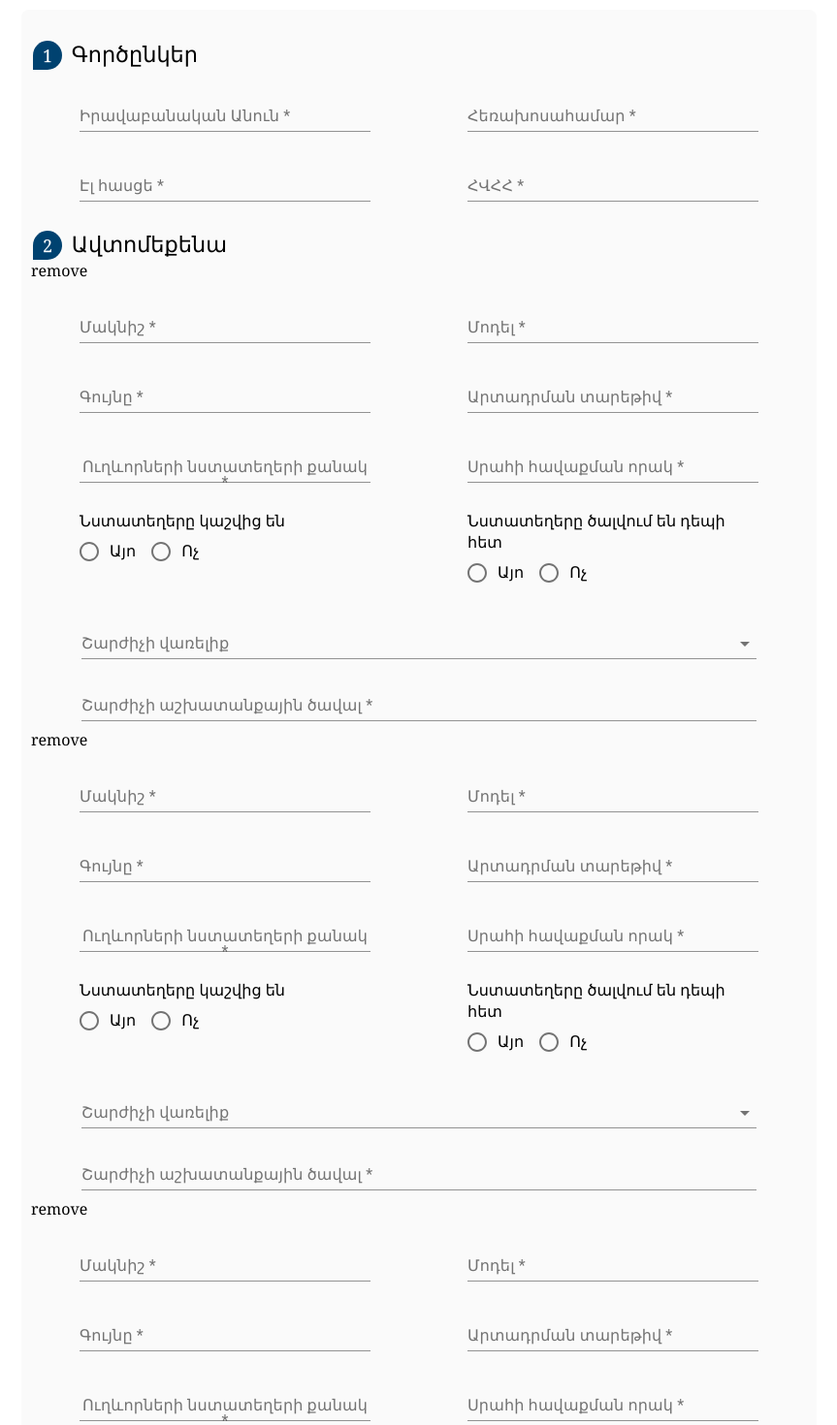
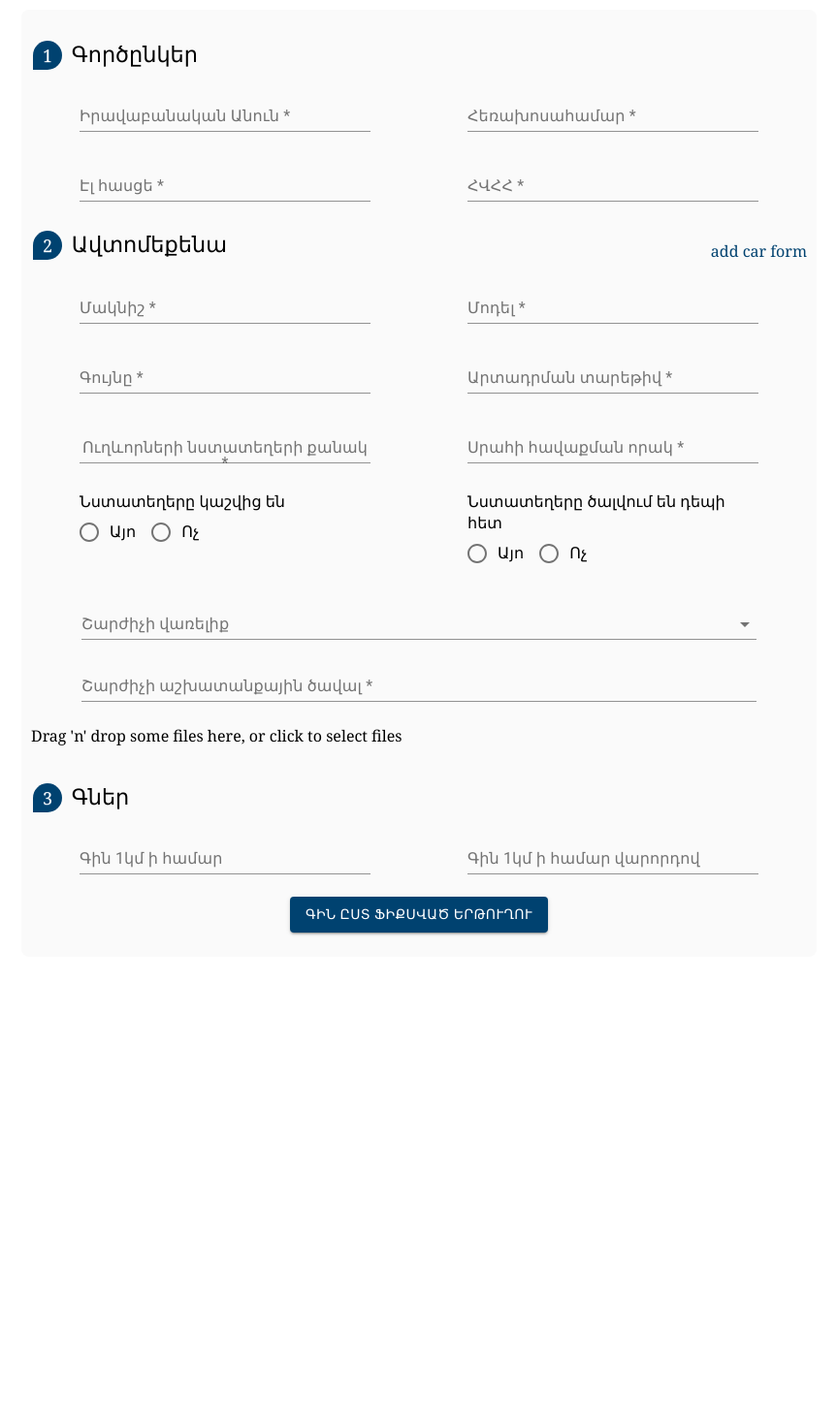
Before and after one commit to mherdv/rentCarsForm, a React (Create React App) app: page / in a window 1280 px wide. Shown: the top 1470 px of the page at 97% size, without its empty margins (208-1071 px from the left). After the commit the page ends 997 px from the top, so only its background shows below. Built offline with nearby package versions, Linux system fonts and the light colour scheme.

Commit message:
cars form adding removing  dropzonn

```diff
--- a/src/App.js
+++ b/src/App.js
@@ -26,7 +26,7 @@ function App() {
     partnerInfo: {
 
     },
-    cars: [{},{},{}]
+    cars: [{}]
   });
 
 
--- a/src/componts/cars/Cars.js
+++ b/src/componts/cars/Cars.js
@@ -1,4 +1,4 @@
-import React, { useContext, useState, useEffect } from 'react';
+import React, { useContext, useState, useEffect, Fragment } from 'react';
 import { makeStyles } from '@material-ui/core/styles';
 import TextField from '@material-ui/core/TextField';
 import Grid from '@material-ui/core/Grid';
@@ -12,7 +12,7 @@ import Select from '@material-ui/core/Select';
 
 
 import UserContext from '../../contextBigForm'
-// import ReactDropzone from 'react-dropzone';
+import ReactDropzone from 'react-dropzone';
 // import request from "superagent";
 
 const useStyles = makeStyles(theme => ({
@@ -46,9 +46,12 @@ const useStyles = makeStyles(theme => ({
     selectEmpty: {
         marginTop: theme.spacing(2),
     },
+
+
 }));
 
 export default function Cars(props) {
+    const classes = useStyles();
     let formObject = useContext(UserContext)[0];
     let changeFormObject = useContext(UserContext)[1];
 
@@ -57,17 +60,76 @@ export default function Cars(props) {
     let carsForm = props.thisCarForm;
 
 
+
     // setTimeout(function(){
     //     if( formObject.cars!=12454)
     //         changeFormObject({...formObject, cars:[12454]})
     // },1000)
-    const classes = useStyles();
-    const [values, setValues] = React.useState({
-        name: '',
-        multiline: '',
-        currency: '',
-    });
 
+
+
+    const [files, setFiles] = useState([]);
+
+    //  init values
+    useEffect(() => {
+
+        changeInputs(carsForm.inputs);
+        changeSeats(carsForm.seats);
+        setFuelType(changeFormObject.fuelType);
+        setWorking_volume(changeFormObject.working_volume);
+
+        setFiles(carsForm.files);
+
+    }, [carsForm])
+
+
+    if (!carsForm.files) {
+
+        carsForm.files = [];
+    }
+
+    function onPreviewDrop(newFiles) {
+        setFiles(files.concat(newFiles))
+
+        carsForm.files = files.concat(newFiles);
+    };
+
+
+
+
+
+
+    const [working_volume, setWorking_volume] = React.useState('');
+
+    if (!changeFormObject.working_volume) {
+        changeFormObject.working_volume = '';
+    }
+
+
+    const handleChange = input => event => {
+
+        setWorking_volume(event.target.value)
+
+    };
+
+    const [fuelType, setFuelType] = React.useState({});
+
+
+    if (!changeFormObject.fuelType) {
+        changeFormObject.fuelType = {
+            name: '',
+            multiline: '',
+            currency: '',
+        }
+    }
+
+
+    function selectChange(event) {
+        setFuelType(oldValues => ({
+            ...oldValues,
+            value: event.target.value,
+        }));
+    }
 
     const handleValueChange = input => event => {
 
@@ -78,13 +140,6 @@ export default function Cars(props) {
 
     };
 
-    const handleChange = elem => event => console.log(event)
-    function selectChange(event) {
-        setValues(oldValues => ({
-            ...oldValues,
-            [event.target.name]: event.target.value,
-        }));
-    }
 
 
 
@@ -159,13 +214,9 @@ export default function Cars(props) {
             }
         ]
     }
-    useEffect(() => {
-
-        changeInputs(carsForm.inputs);
-        changeSeats(carsForm.seats);
 
 
-    }, [carsForm])
+
     // const onDrop = (files) => {
     //     // POST to a test endpoint for demo purposes
     //     const req = request.post('https://httpbin.org/post');
@@ -180,19 +231,36 @@ export default function Cars(props) {
 
     return (
         <div className="Cars" style={{ textAlign: "left" }}>
+
+            {props.index == 0 ? <div className='addCarFormContainer'><span onClick={
+
+                function () {
+                    formObject.cars.push({});
+
+                    changeFormObject({ ...formObject });
+                }
+            }>add car form</span></div> : null}
             <div>
+                {
+                    formObject.cars.length > 1 ?
+                        <div className='removeButtonContainer'>
+                            <span onClick={function (event) {
 
 
-                <span onClick={function () {
+                                formObject.cars.splice(props.index, 1);
+
+
+                                changeFormObject({ ...formObject });
+
+
+                            }}>remove</span>
+                        </div>
+                        : null
+                }
 
 
 
-                    formObject.cars.splice(props.index, 1);
 
-                    changeFormObject({ ...formObject, cars: formObject.cars });
-
-
-                }}>remove</span>
                 <div className={classes.container}>
                     {inputs.map((input, index) => {
 
@@ -203,7 +271,7 @@ export default function Cars(props) {
                                     key={index}
                                     id="standard-name"
                                     label="Name"
-                                    value={input.value||''}
+                                    value={input.value || ''}
                                     className={classes.textField}
                                     label={input.label}
                                     placeholder={input.label}
@@ -261,16 +329,16 @@ export default function Cars(props) {
 
                             <InputLabel htmlFor="fuel">Շարժիչի վառելիք</InputLabel>
                             <Select
-                                value={values.fuel}
+                                value={fuelType.value}
                                 onChange={selectChange}
                                 inputProps={{
                                     name: 'fuel',
                                     id: 'fuel',
                                 }}
                             >
-                                <MenuItem value={10}>Բենզին</MenuItem>
-                                <MenuItem value={20}>Գազ</MenuItem>
-                                <MenuItem value={30}>Դիզվառելիք</MenuItem>
+                                <MenuItem value={1}>Բենզին</MenuItem>
+                                <MenuItem value={2}>Գազ</MenuItem>
+                                <MenuItem value={3}>Դիզվառելիք</MenuItem>
                             </Select>
 
                         </FormControl>
@@ -279,19 +347,60 @@ export default function Cars(props) {
                                 id="standard-name"
                                 label="Name"
 
-                                value=''
+                                value={working_volume}
                                 className="custom-container"
                                 label={"Շարժիչի աշխատանքային ծավալ *"}
                                 placeholder={"Շարժիչի աշխատանքային ծավալ *"}
-                                onChange={handleChange('name')}
+                                onChange={handleChange()}
                                 margin="normal" />
                         </div>
                     </Grid>
-                    {/* <ReactDropzone
-                        onDrop={onDrop}
+
+
+
+
+                    <ReactDropzone
+                        accept="image/*"
+                        onDrop={onPreviewDrop}
                     >
-                        Drop your best gator GIFs here!!
-                    </ReactDropzone> */}
+                        {({ getRootProps, getInputProps }) => (
+                            <section>
+                                     <div {...getRootProps()}>
+                                   <input {...getInputProps()} />
+                                    <p>Drag 'n' drop some files here, or click to select files</p>
+                                </div>
+                            </section>
+                        )}
+                    </ReactDropzone>
+
+
+
+
+                    {files.length > 0 && (
+                        <div style={{width:'100%'}}>
+
+                            {files.map(file => {
+
+                                    return(
+
+                                        <img
+                                            alt="Preview"
+                                            key={file.preview}
+                                            src={ URL.createObjectURL(file)}
+                                            style={{
+                                                display: "inline",
+                                                width: 100,
+                                                height: 100,
+                                                marginRight:10,
+                                                marginTop:10
+                                            }}
+                                        />
+                                    )
+                            }
+                            )}
+                        </div>
+                    )}
+
                 </div>
 
             </div>
--- a/src/componts/prices/Prices.js
+++ b/src/componts/prices/Prices.js
@@ -1,4 +1,4 @@
-import React from 'react';
+import React,{useState} from 'react';
 import { makeStyles } from '@material-ui/core/styles';
 import TextField from '@material-ui/core/TextField';
 import Grid from '@material-ui/core/Grid';
@@ -28,6 +28,7 @@ const useStyles = makeStyles(theme => ({
 export default function Prices(props) {
     const classes = useStyles();
 
+    const [showPrices,ChangeShowPrices] = useState(false)
     let pricesForm;
 
     pricesForm = [
@@ -321,9 +322,7 @@ export default function Prices(props) {
         }
 
     ]
-    const showPriceList = () => {
-        console.log("show")
-    }
+
 
     return (
         <div className="Prices" style={{ textAlign: "left", width: "100%" }}>
@@ -344,12 +343,13 @@ export default function Prices(props) {
                     )
                 })}
                 <Grid item xs={12} >
-                <Button variant="contained" color="primary" className={classes.button} onClick={showPriceList}>
+                <Button variant="contained" color="primary" className={classes.button} onClick={()=>ChangeShowPrices(!showPrices)}>
                     Գին ըստ ֆիքսված երթուղու
                 </Button>
                 </Grid>
 
-                    {routes.map((route, index) => {
+
+                    {showPrices?(routes.map((route, index) => {
                         return (
                             <Grid item xs={6} key={index} >
                                 <TextField
@@ -367,7 +367,7 @@ export default function Prices(props) {
                                     />
                             </Grid>
                         )
-                    })}
+                    })):null}
 
             </div>
         </div>
--- a/src/index.css
+++ b/src/index.css
@@ -71,3 +71,15 @@ legend {
   margin-left: 89% !important;
 
 }
+.addCarFormContainer {
+  text-align: right;
+  margin-top: -20px ;
+  color: #004270;
+}
+.addCarFormContainer span , .removeButtonContainer span{
+  cursor: pointer;
+}
+.removeButtonContainer{
+  text-align: right;
+  margin-top: 10px;
+}
```
